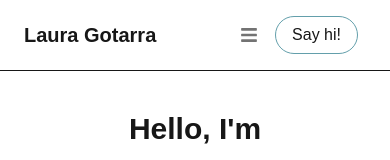
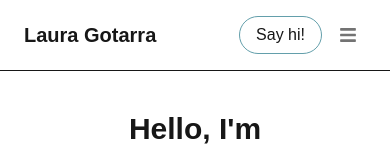
Before and after one commit to lgotarra/portfolio, a Next.js app: page / in a window 390 px wide. Shown: the top 160 px of the page. Built offline with nearby package versions, Linux system fonts and the light colour scheme.

Commit message:
feature: improve hamburguer menu animation

```diff
--- a/src/components/Navbar.tsx
+++ b/src/components/Navbar.tsx
@@ -8,18 +8,22 @@ import { FaBars } from "react-icons/fa";
 export default function Navbar() {
   const [isMenuOpen, setIsMenuOpen] = useState<boolean>(false);
 
+  const handleRedirect = () => {
+    setIsMenuOpen(false);
+  };
+
   const menuItems: MenuItem[] = [
-    { href: "/about", label: "About", onClick: () => setIsMenuOpen(false) },
+    { href: "/about", label: "About", onClick: handleRedirect },
     {
       href: "/experience",
       label: "Experience",
-      onClick: () => setIsMenuOpen(false),
+      onClick: handleRedirect,
     },
   ];
 
   return (
     <nav className="sticky top-0 w-full px-6 py-4 border-b flex justify-between items-center bg-white dark:bg-neutral-900">
-      <Link href="/" className="text-xl font-bold">
+      <Link href="/" className="text-xl font-bold" onClick={handleRedirect}>
         Laura Gotarra
       </Link>
       <div className="flex items-center">
@@ -30,11 +34,20 @@ export default function Navbar() {
               key={index}
               href={item.href}
               className="px-4 py-2 rounded transition hover:text-theme-4"
+              onClick={handleRedirect}
             >
               {item.label}
             </Link>
           ))}
         </div>
+        {/* Contact button */}
+        <a
+          href={`mailto:${process.env.NEXT_PUBLIC_CONTACT_EMAIL}`}
+          className="whitespace-nowrap mx-2 border-1 border-double border-theme-4 px-4 py-1.5 rounded-full hover:bg-theme-4 hover:text-white transition"
+        >
+          Say hi!
+        </a>
+
         {/* Hamburguer menu icon */}
         <span
           className="cursor-pointer sm:hidden w-9 h-9 flex items-center justify-center rounded py-0.5 text-neutral-500 hover:bg-theme-4 hover:text-white transition"
@@ -42,24 +55,21 @@ export default function Navbar() {
         >
           <FaBars size={18} />
         </span>
-        <a
-          href={`mailto:${process.env.NEXT_PUBLIC_CONTACT_EMAIL}`}
-          className="whitespace-nowrap mx-2 border-1 border-double border-theme-4 px-4 py-1.5 rounded-full hover:bg-theme-4 hover:text-white transition"
-        >
-          Say hi!
-        </a>
       </div>
+      {/* Mobile menu */}
 
-      {/* Mobile menu */}
-      {isMenuOpen && (
-        <div className="absolute top-full left-0 w-full bg-white dark:bg-neutral-900 flex flex-col items-center sm:hidden border-t z-40">
-          {MenuList({
-            menuItems,
-            itemStyle:
-              "py-2 w-full flex justify-center text-white items-center bg-theme-4 transition hover:bg-white hover:text-theme-4",
-          })}
-        </div>
-      )}
+      <div
+        className={`transition-height ease duration-500 absolute top-full left-0 w-full bg-white dark:bg-neutral-900 sm:hidden border-t z-40 ${
+          isMenuOpen ? "scale-y-100" : "scale-y-0"
+        }`}
+        style={{ transformOrigin: "top" }}
+      >
+        {MenuList({
+          menuItems,
+          itemStyle:
+            "py-2 w-full flex justify-center text-white items-center bg-theme-4 transition hover:bg-white hover:text-theme-4",
+        })}
+      </div>
     </nav>
   );
 }
```
